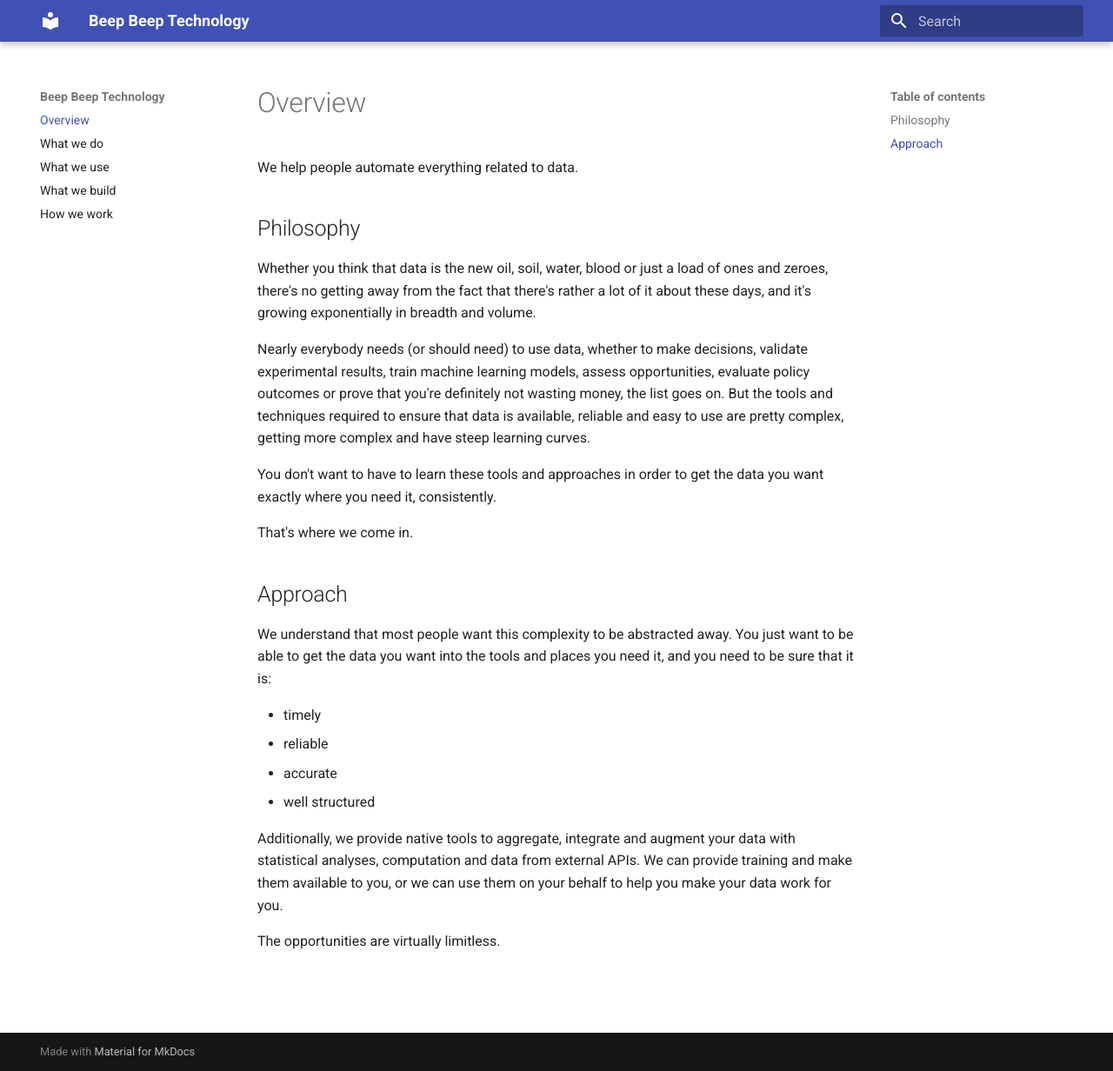
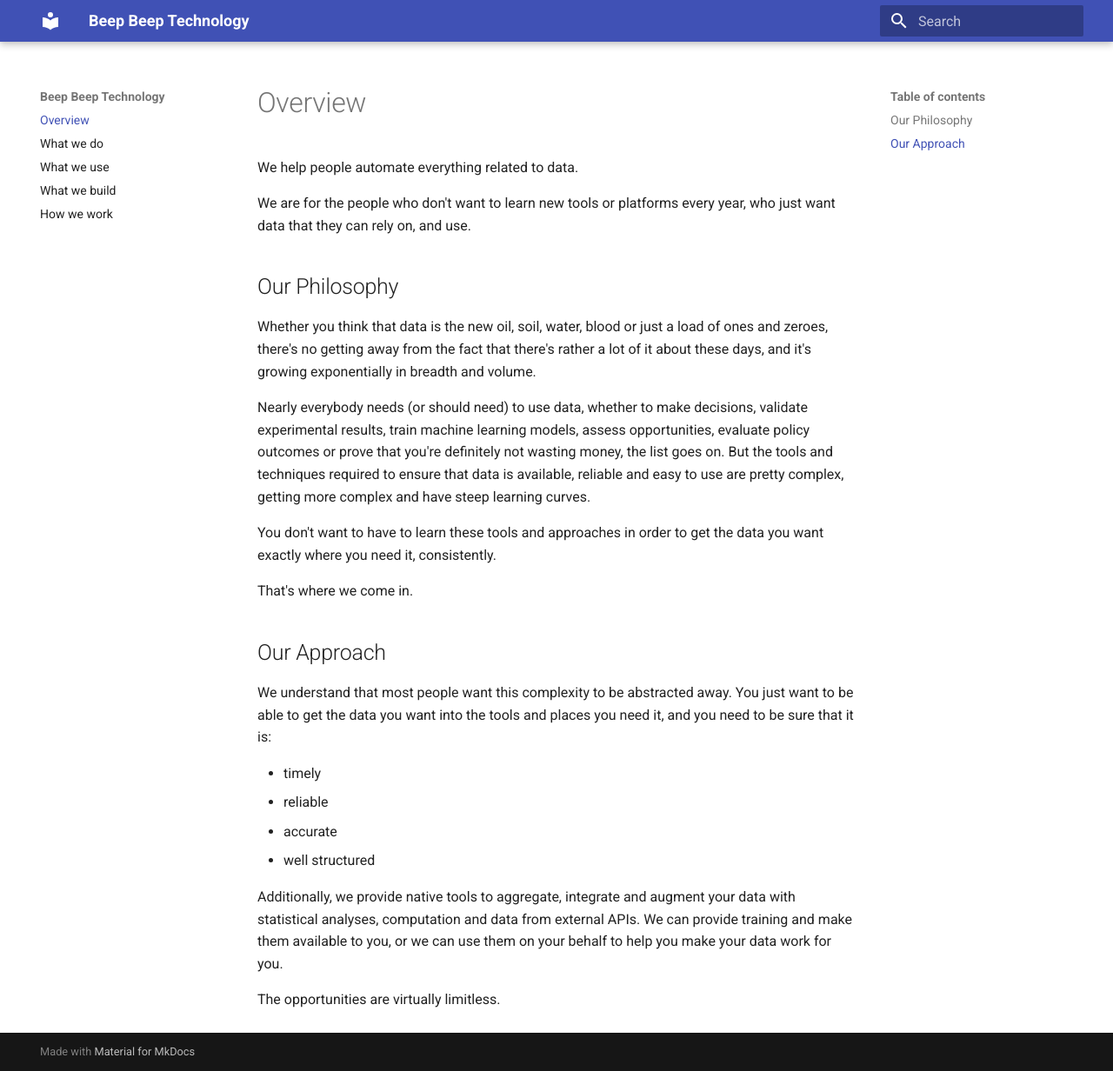
Before and after one commit to beepbeeptechnology/beepbeeptechnology.github.io, an MkDocs documentation site: the page built from docs/index.md, in a window 1280 px wide and 1232 px high. Shown: the whole window at 87% size. Built offline with MkDocs 1.6.1 and Material for MkDocs 9.7.7, drawn with Linux system fonts in a browser that asks for light colours.

Commit message:
Updated content

```diff
--- a/docs/index.md
+++ b/docs/index.md
@@ -1,7 +1,9 @@
 # Overview
 We help people automate everything related to data.
 
-## Philosophy
+We are for the people who don't want to learn new tools or platforms every year, who just want data that they can rely on, and use.
+
+## Our Philosophy
 Whether you think that data is the new oil, soil, water, blood or  just a load of ones and zeroes, there's no getting away from the fact that there's rather a lot of it about these days, and it's growing exponentially in breadth and volume.
 
 Nearly everybody needs (or should need) to use data, whether to make decisions, validate experimental results, train machine learning models, assess opportunities, evaluate policy outcomes or prove that you're definitely not wasting money, the list goes on.  But the tools and techniques required to ensure that data is available, reliable and easy to use are pretty complex, getting more complex and have steep learning curves.
@@ -10,7 +12,7 @@ You don't want to have to learn these tools and approaches in order to get the d
 
 That's where we come in.
 
-## Approach
+## Our Approach
 We understand that most people want this complexity to be abstracted away.  You just want to be able to get the data you want into the tools and places you need it, and you need to be sure that it is:
 
 * timely
```
